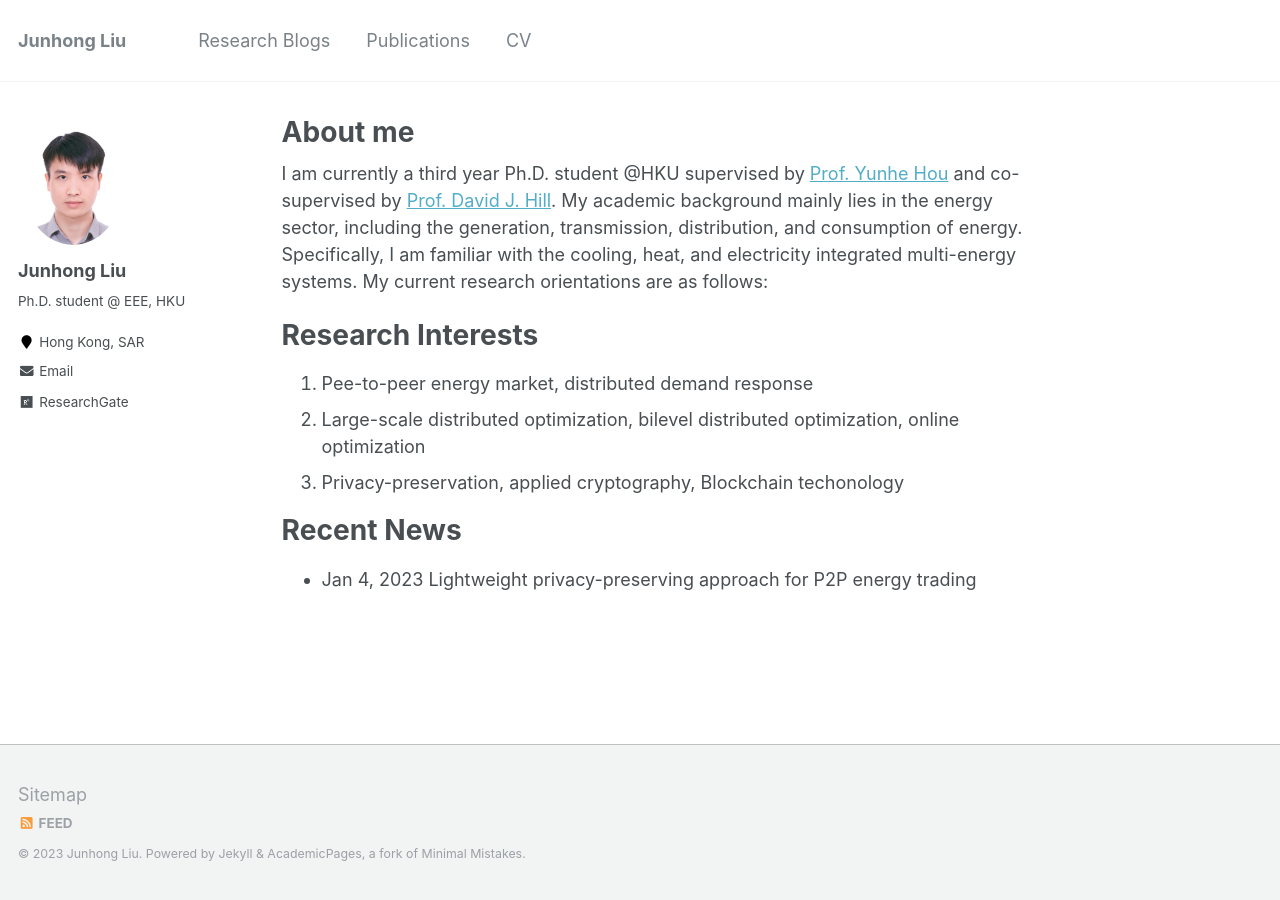
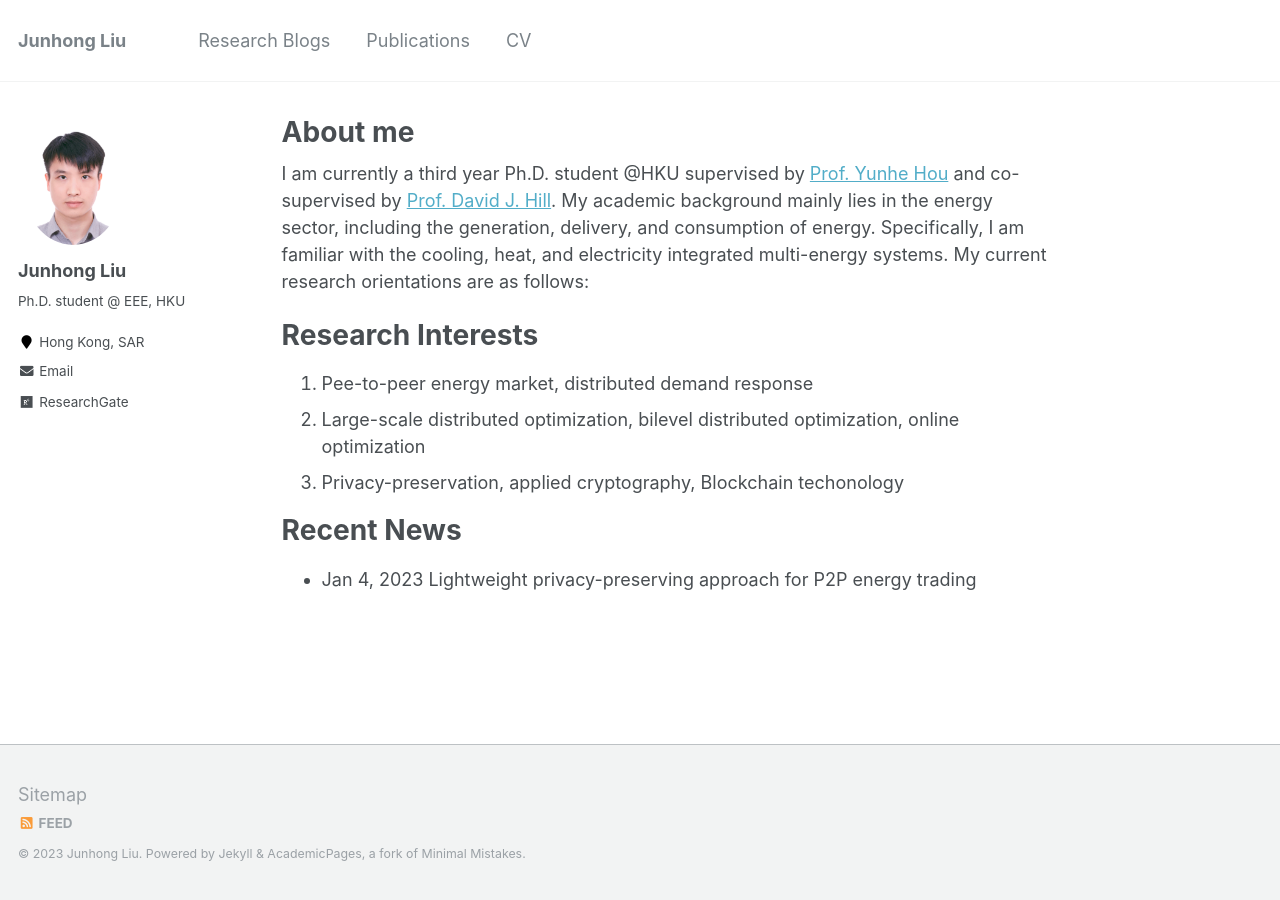
Before and after one commit to johnny-eee/online, a Jekyll site: the page built from _pages/about.md, in a window 1280 px wide. Built offline with Jekyll 4.4.1, drawn with Linux system fonts in a browser that asks for light colours.

Commit message:
Update about.md

```diff
--- a/_pages/about.md
+++ b/_pages/about.md
@@ -8,7 +8,7 @@ redirect_from:
   - /about.html
 ---
 
-I am currently a third year Ph.D. student @HKU supervised by [Prof. Yunhe Hou](https://www.eee.hku.hk/people/yhhou/) and co-supervised by [Prof. David J. Hill](https://www.eee.hku.hk/people/dhill/). My academic background mainly lies in the energy sector, including the generation, transmission, distribution, and consumption of energy. Specifically, I am familiar with the cooling, heat, and electricity integrated multi-energy systems. My current research orientations are as follows:
+I am currently a third year Ph.D. student @HKU supervised by [Prof. Yunhe Hou](https://www.eee.hku.hk/people/yhhou/) and co-supervised by [Prof. David J. Hill](https://www.eee.hku.hk/people/dhill/). My academic background mainly lies in the energy sector, including the generation, delivery, and consumption of energy. Specifically, I am familiar with the cooling, heat, and electricity integrated multi-energy systems. My current research orientations are as follows:
 
 
 Research Interests
```
